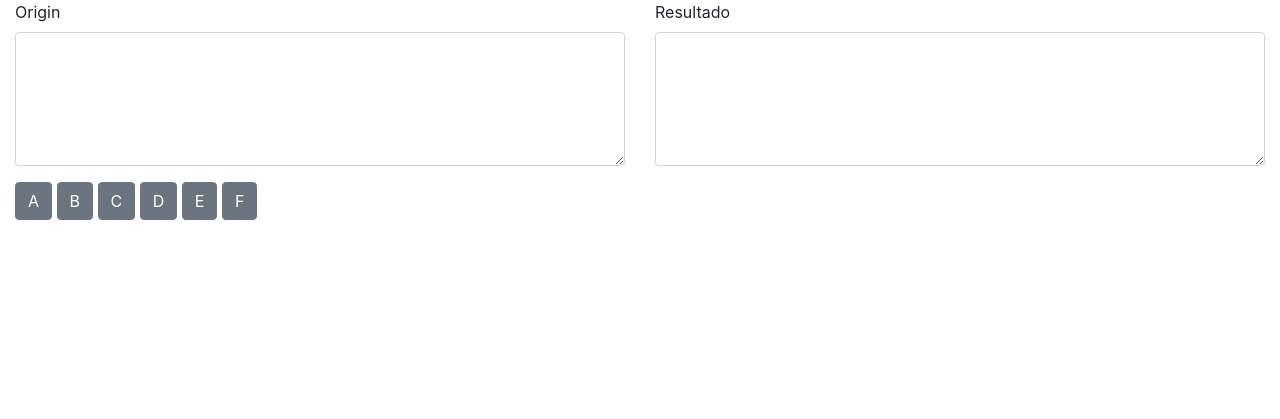
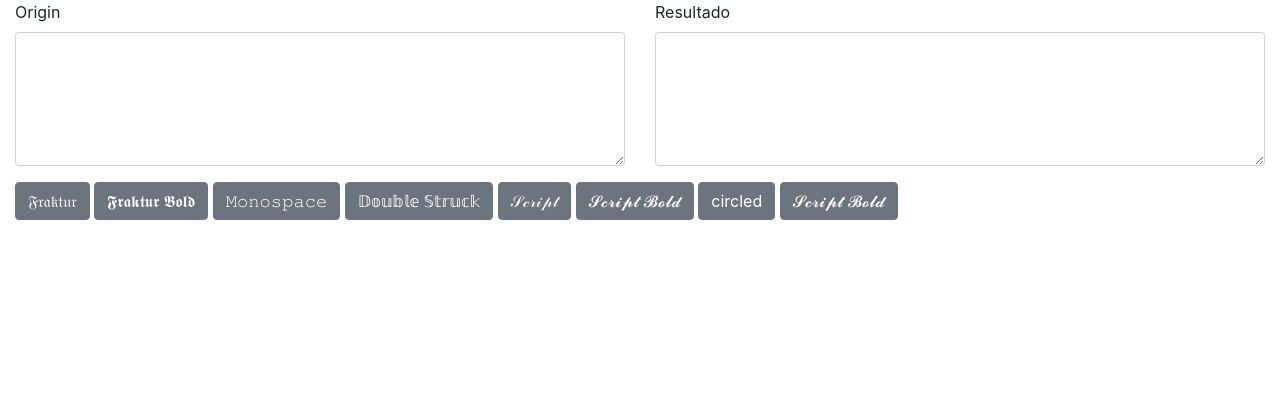
Before and after one commit to imHireki/django-website, a Django app: page /letras-diferentes/ in a window 1280 px wide. Shown: the part 56-475 px from the top of the page. Run offline with Django 3.2, Linux system fonts and the light colour scheme; some libraries are stand-ins or nearby versions.

Commit message:
add circled negative font

```diff
--- a/pages/templates/pages/letrasDiferentes.html
+++ b/pages/templates/pages/letrasDiferentes.html
@@ -24,22 +24,28 @@
 <form method="post" name="vaidarcerto">{% csrf_token %}
     <div class="form-group">
         <button type="submit" class="btn btn-secondary" value="btn-a" name="submit" form="input_form">
-            A
+            𝔉𝔯𝔞𝔨𝔱𝔲𝔯
         </button>
         <button type="submit" class="btn btn-secondary" value="btn-b" name="submit" form="input_form">
-            B
+            𝕱𝖗𝖆𝖐𝖙𝖚𝖗 𝕭𝖔𝖑𝖉
         </button>
         <button type="submit" class="btn btn-secondary" value="btn-c" name="submit" form="input_form">
-            C
+            𝙼𝚘𝚗𝚘𝚜𝚙𝚊𝚌𝚎
         </button>
         <button type="submit" class="btn btn-secondary" value="btn-d" name="submit" form="input_form">
-            D
+            𝔻𝕠𝕦𝕓𝕝𝕖 𝕊𝕥𝕣𝕦𝕔𝕜
         </button>
         <button type="submit" class="btn btn-secondary" value="btn-e" name="submit" form="input_form">
-            E
+            𝒮𝒸𝓇𝒾𝓅𝓉
         </button>
         <button type="submit" class="btn btn-secondary" value="btn-f" name="submit" form="input_form">
-            F
+            𝓢𝓬𝓻𝓲𝓹𝓽 𝓑𝓸𝓵𝓭
+        </button>
+        <button type="submit" class="btn btn-secondary" value="btn-g" name="submit" form="input_form">
+            circled
+        </button>
+        <button type="submit" class="btn btn-secondary" value="btn-h" name="submit" form="input_form">
+            𝓢𝓬𝓻𝓲𝓹𝓽 𝓑𝓸𝓵𝓭
         </button>
     </div>
 </form>
--- a/pages/views.py
+++ b/pages/views.py
@@ -59,7 +59,44 @@ def letras_diferentes(request):
                     c = script_b[c]
                 form.d_new += c
 
+        elif (request.POST.get('submit')) == 'btn-g':
+            form.d_new = ''
+            for c in form.d:
+                c = c.upper()
+                if c in circled_n:
+                    c = circled_n[c]
+                form.d_new += c
+
     return render(request, 'pages/letrasDiferentes.html', context)
+
+circled_n = {
+    'A': '\U0001F150',
+    'B': '\U0001F151',
+    'C': '\U0001F152',
+    'D': '\U0001F153',
+    'E': '\U0001F154',
+    'F': '\U0001F155',
+    'G': '\U0001F156',
+    'H': '\U0001F157',
+    'I': '\U0001F158',
+    'J': '\U0001F159',
+    'K': '\U0001F15A',
+    'L': '\U0001F15B',
+    'M': '\U0001F15C',
+    'N': '\U0001F15D',
+    'O': '\U0001F15E',
+    'P': '\U0001F15F',
+    'Q': '\U0001F160',
+    'R': '\U0001F161',
+    'S': '\U0001F162',
+    'T': '\U0001F163',
+    'U': '\U0001F164',
+    'V': '\U0001F165',
+    'W': '\U0001F166',
+    'X': '\U0001F167',
+    'Y': '\U0001F168',
+    'Z': '\U0001F169',
+}
 
 script_b = {
     'A': '\U0001D4D0',
```
